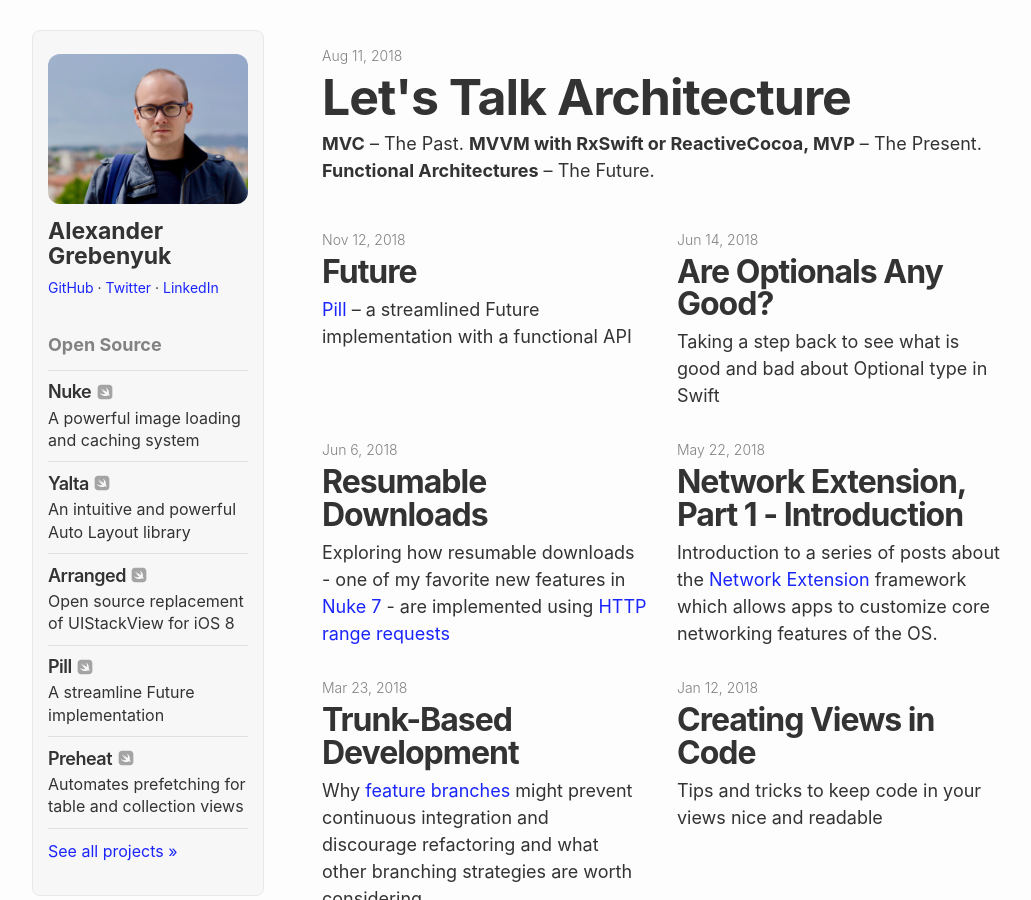
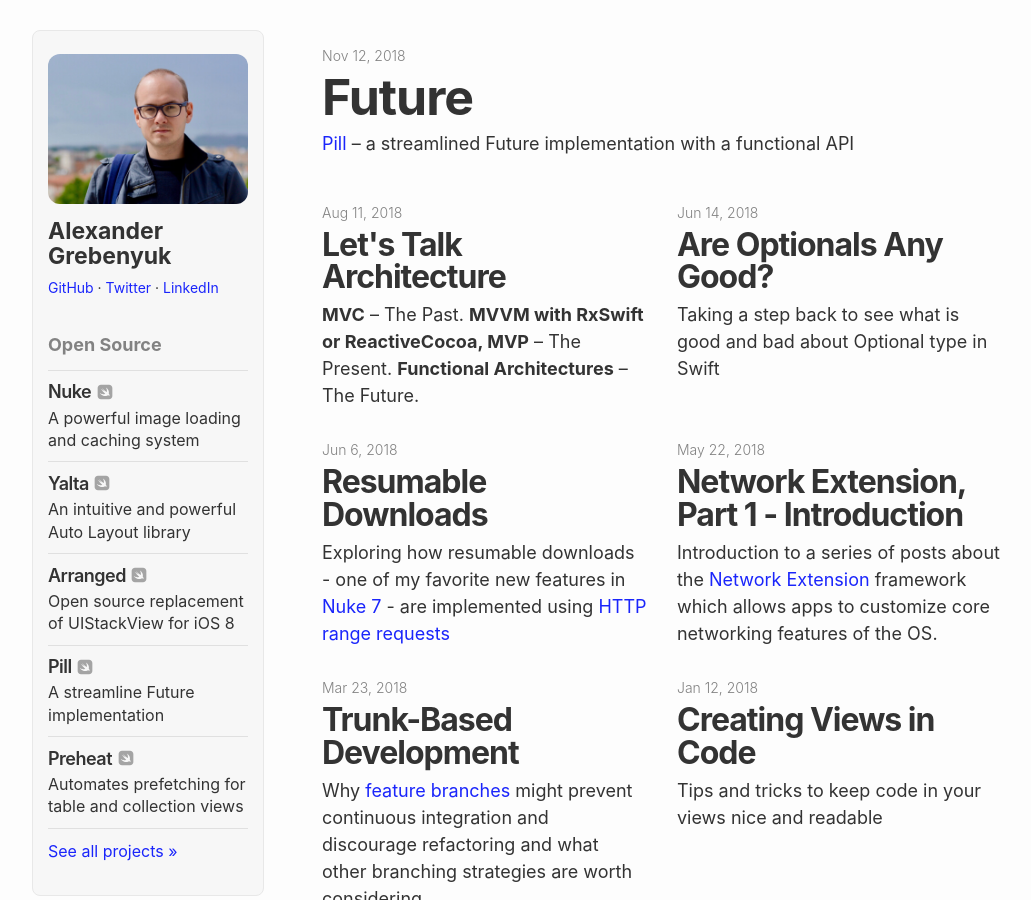
Before and after one commit to hyling/kean.github.io, a Jekyll site: the page built from index.html, in a window 1280 px wide and 900 px high. Shown: the whole window, without its empty margins (108-1139 px from the left). Built offline with Jekyll 4.4.1, drawn with Linux system fonts in a browser that asks for light colours; some of the changed lines change nothing that is shown.

Commit message:
Update featured post

```diff
--- a/_config.yml
+++ b/_config.yml
@@ -20,7 +20,7 @@ future: true
 # Site specific
 # e.g. f7b08862-3571-4c61-a7a2-9a5f742fc10a
 featured_posts:
-  - e0b6da16-7dc6-49d0-8ea5-e68c3500b7d2
+  - b1b94ee1-c736-4e89-85a9-69cfe5ab6880
 
 gems:
   - jekyll-redirect-from
```
